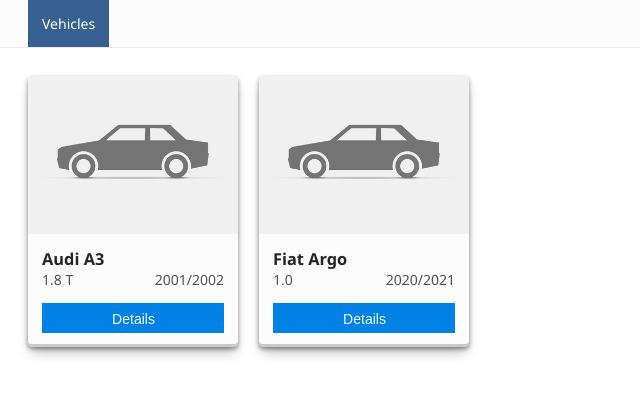
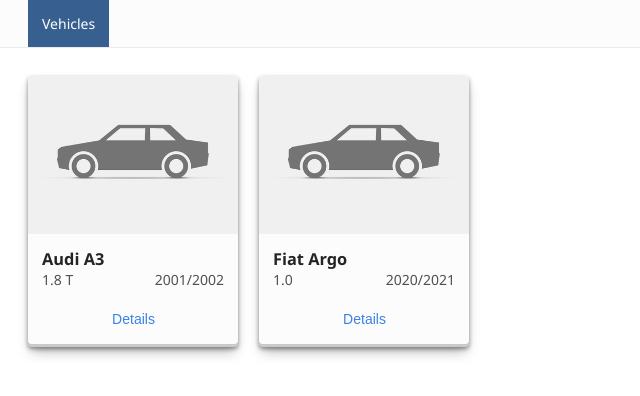
Before and after one commit to mumvock/infoveh, an Angular app: page /vehicles in a window 1280 px wide. Shown: the top 396 px of the page, without its empty margins (0-640 px from the left). Built offline with nearby package versions, Linux system fonts and the light colour scheme.

Commit message:
feat(vehicles): details added and styles updagred

```diff
--- a/src/app/components/button/button.component.scss
+++ b/src/app/components/button/button.component.scss
@@ -1,11 +1,58 @@
 :host-context(select[iv-sub-button]) {
+    border-left: 1px solid var(--c-accent-hover);
     padding: 8px 0 6px 11px;
+
+    > span:first-of-type {
+        margin-right: 0;
+    }
+}
+
+:host-context(button[iv-button="text"]) {
+    background-color: transparent;
+    color: var(--c-text-primary);
+    min-height: 19px;
+    min-width: 19px;
+    padding: 0;
+
+    &:hover:not(:disabled) {
+        background-color: rgba(255, 255, 255, .15);
+
+        @media (prefers-color-scheme: light) {
+            background-color: var(--c-border);
+        }
+    }
+
+    &.active {
+        color: var(--c-anchor);
+
+        &:hover {
+            color: var(--c-anchor-hover);
+        }
+    }
+
+    > span:first-of-type {
+        font-size: 1rem;
+    }
+}
+
+:host-context(button[iv-button="secondary"]) {
+    background-color: var(--c-content-background);
+
+
+    &:not(:hover) {
+        color: var(--c-anchor);
+    }
+
+    &:hover {
+        background-color: var(--c-active);
+    }
 }
 
 :host {
     align-items: center;
     background-color: var(--c-accent);
     border: none;
+    border-radius: var(--border-radius);
     color: var(--c-white);
     cursor: pointer;
     display: inline-flex;
@@ -36,35 +83,8 @@
         }
     }
 
-    &.secondary {
-        background-color: rgb(50, 49, 48);
-
-        &:hover {
-            background-color: var(--c-active);
-        }
-    }
-
-    &.text {
-        background-color: transparent;
-        min-height: 19px;
-        min-width: 19px;
-        padding: 0;
-
-        &:hover:not(:disabled) {
-            background-color: rgba(255, 255, 255, .15);
-        }
-
-        &.active {
-            color: var(--c-anchor);
-
-            &:hover {
-                color: var(--c-anchor-hover);
-            }
-        }
-
-        > span:first-of-type {
-            font-size: 1rem;
-        }
+    &:active {
+        transform: translate(3px, 3px);
     }
 
     &.loading:not(.secondary):not(.text):not(:disabled) {
@@ -107,12 +127,4 @@
             }
         }
     }
-
-        &[iv-sub-button] {
-            border-left: 1px solid var(--c-accent-hover);
-
-            > span:first-of-type {
-                margin-right: 0;
-            }
-        }
 }
--- a/src/app/components/button/button.component.ts
+++ b/src/app/components/button/button.component.ts
@@ -15,4 +15,7 @@
 export class ButtonComponent {
     @Input()
     public icon?: string;
+
+    @Input()
+    public 'iv-button': string;
 }
--- a/src/app/pages/vehicles/vehicles.component.html
+++ b/src/app/pages/vehicles/vehicles.component.html
@@ -1,7 +1,7 @@
 <ul>
-    <li *ngFor="let vehicle of vehicles">
+    <li *ngFor="let vehicle of vehicles; index">
 
-        <ng-container *ngIf="true; else details">
+        <ng-container *ngIf="!vehicle.showDetails; else details">
             <img
                 src="./assets/images/car-placeholder.png"
                 [alt]="
@@ -13,12 +13,18 @@
                 <span>{{ vehicle.specs.engine }}</span>
                 <span>{{ vehicle.factoryYear }}/{{ vehicle.modelYear }}</span>
             </div>
-
-            <button iv-button type="button">Details</button>
         </ng-container>
 
         <ng-template #details>
             <p>DETALHES >>> {{ vehicle.brand }} {{ vehicle.model }}</p>
         </ng-template>
+
+        <button
+            iv-button="secondary"
+            type="button"
+            (click)="toggleDetails(vehicle)">
+
+            {{ vehicle?.showDetails ? 'Overview' : 'Details' }}
+        </button>
     </li>
 </ul>
--- a/src/app/pages/vehicles/vehicles.component.scss
+++ b/src/app/pages/vehicles/vehicles.component.scss
@@ -8,6 +8,8 @@
         padding: 0;
 
         > li {
+            --card-padding: 1rem;
+
             background-color: var(--c-content-background);
             border-radius: var(--border-radius-container);
             box-shadow:
@@ -16,8 +18,8 @@
                 rgba(0, 0, 0, 0.2) 0px -3px 0px inset;
             display: flex;
             flex-direction: column;
-
-            --card-padding: 1rem;
+            justify-content: space-between;
+            overflow: hidden;
             padding: var(--card-padding);
 
             > h3 {
--- a/src/app/pages/vehicles/vehicles.component.ts
+++ b/src/app/pages/vehicles/vehicles.component.ts
@@ -22,6 +22,7 @@
             },
             factoryYear: 2001,
             modelYear: 2002,
+            showDetails: false
         },
         {
             id: 1,
@@ -38,5 +39,9 @@
             factoryYear: 2020,
             modelYear: 2021,
         }
-    ]
+    ];
+
+    protected toggleDetails(vehicle: typeof this.vehicles[0]): void {
+        vehicle.showDetails = !!!vehicle.showDetails; // `!!!` 'cause `showDetails` could be `undefined`
+    }
 }
--- a/src/assets/scss/color-schemes.scss
+++ b/src/assets/scss/color-schemes.scss
@@ -4,7 +4,7 @@
     --c-content-background  : rgb(51, 50, 50);
     --c-float-background    : rgb(32, 31, 30);
     --c-text-primary        : var(--c-white);
-    --c-text-secondary      : var(--c-white-80);
+    --c-text-secondary      : var(--c-white-70);
     --c-border              : rgba(255, 255, 255, .18);
     --c-anchor              : rgb(152, 198, 255);
     --c-anchor-hover        : rgb(184, 216, 255);
@@ -17,7 +17,7 @@
     --c-float-background    : var(--c-lighter-gray);
     --c-text-primary        : var(--c-dark-gray);
     --c-text-secondary      : var(--c-dark-gray-80);
-    --c-border              : rgb(234, 234, 234);
+    --c-border              : var(--c-light-gray);
     --c-anchor              : rgb(58, 131, 228);
     --c-anchor-hover        : rgb(105, 164, 242);
 }
@@ -25,8 +25,9 @@
 :root {
     @include dark-scheme;
     --c-white           : rgba(255, 255, 255, .95);
-    --c-white-80        : rgba(255, 255, 255, .8);
+    --c-white-70        : rgba(255, 255, 255, .7);
     --c-lighter-gray    : rgb(252, 252, 252);
+    --c-light-gray      : rgb(234, 234, 234);
     --c-dark-gray       : rgb(37, 36, 35);
     --c-dark-gray-80    : rgba(37, 36, 35, .8);
     --c-active          : rgb(55, 96, 145);
```
